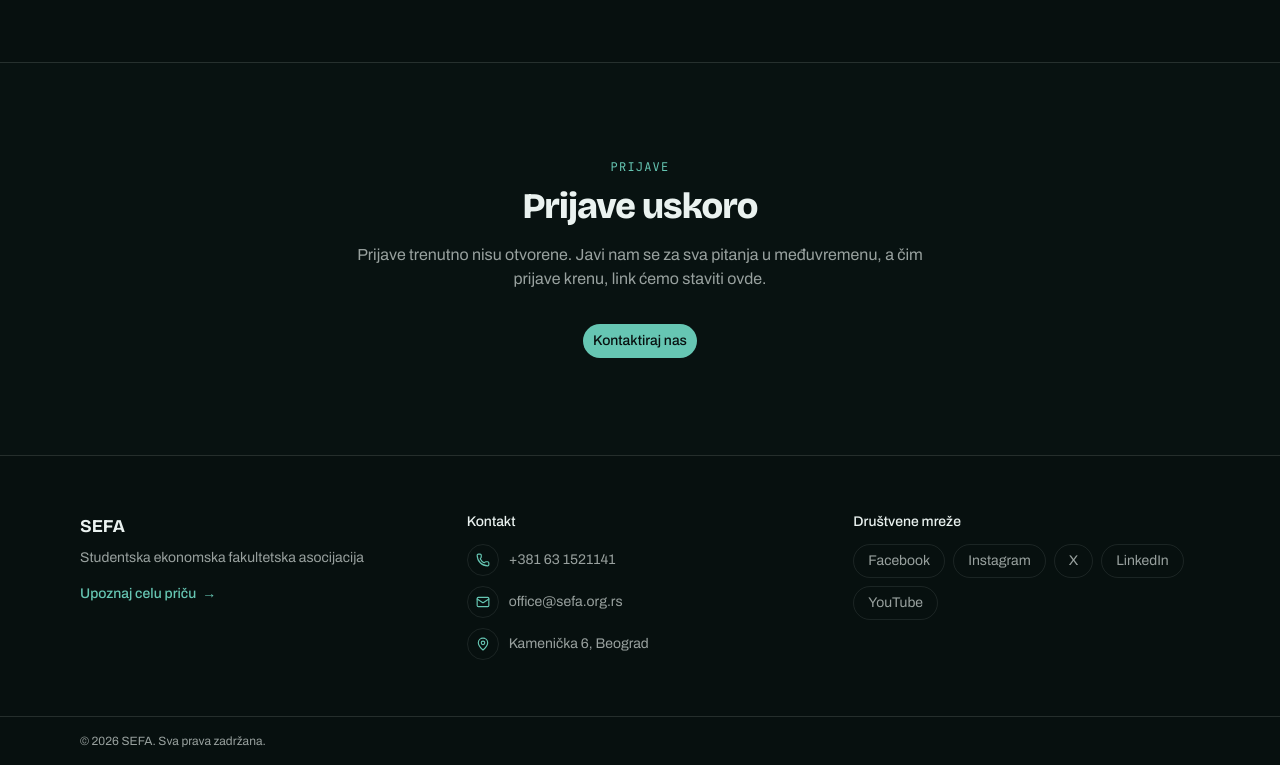
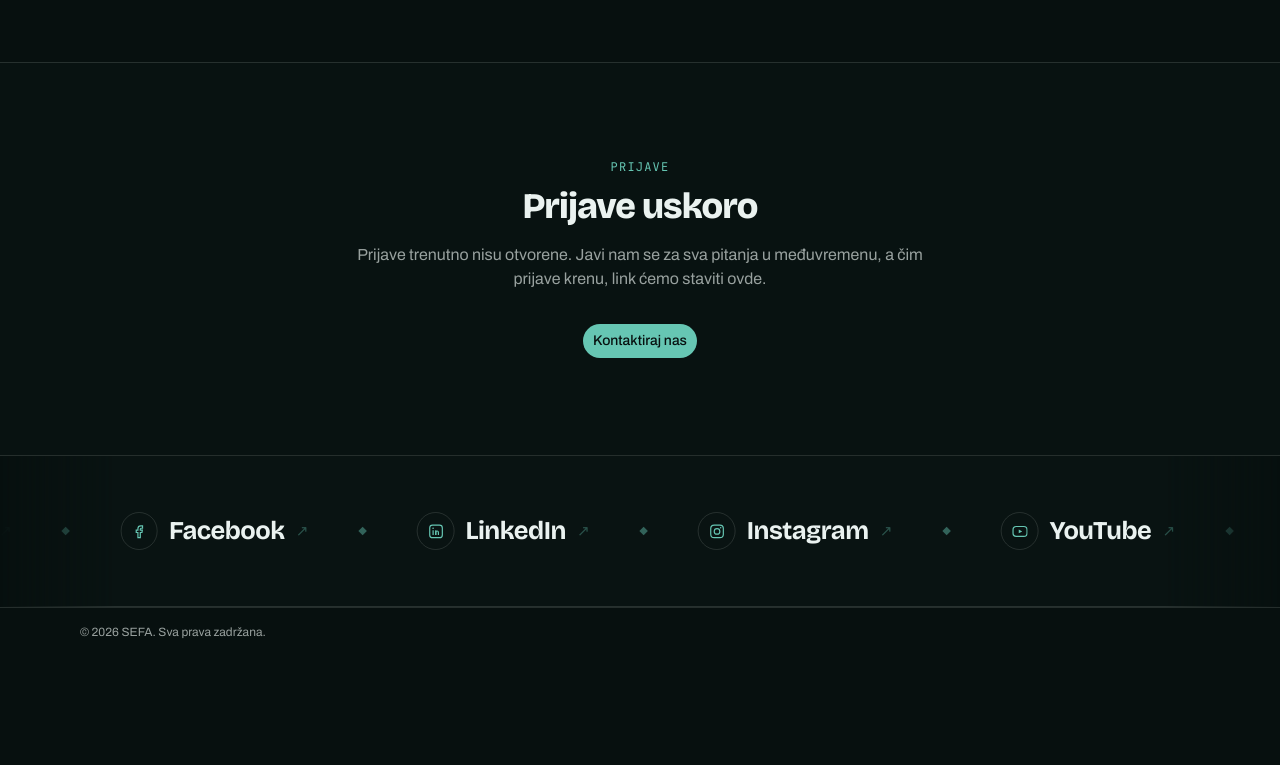
Before and after one commit to ilijaivkovic70-jpg/SEFA-WEBSITE, a Next.js app: page /postani-clan in a window 1280 px wide. Shown: the part 633-1398 px from the top of the page. After the commit the page ends 1289 px from the top, so only its background shows below. Built offline with nearby package versions, Linux system fonts and the light colour scheme.

Commit message:
Redizajn footera: beskonačna traka sa pravim mrežama i ikonicama
Zamenjuje statičnu listu linkova pokretnom trakom (marquee) sa
stvarnim SEFA nalozima i ručno crtanim ikonicama brendova.

```diff
--- a/app/globals.css
+++ b/app/globals.css
@@ -2675,3 +2675,157 @@
     stroke-dashoffset: 0;
   }
 }
+
+/* ============================================================
+   TRAKA DRUŠTVENIH MREŽA — beskonačna vrpca u podnožju.
+
+   Ista grupa linkova stoji dva puta jedna do druge, a koloseg
+   (`.marquee__track`) se pomera za tačno svoju polovinu: kad prva
+   grupa isklizne levo, druga je već tačno na njenom mestu, pa se
+   povratak na početak ne primeti. Grupe se sklapaju u
+   components/footer.tsx.
+
+   Dve ručke za podešavanje: `--marquee-speed` (koliko traje jedan
+   pun krug) i `--marquee-gap` (razmak između linkova).
+   ============================================================ */
+
+.marquee {
+  --marquee-speed: 42s;
+  --marquee-gap: clamp(1.75rem, 4vw, 3.25rem);
+  position: relative;
+  overflow: hidden;
+  border-bottom: 1px solid var(--border);
+  padding-block: clamp(2.25rem, 4.5vw, 3.5rem);
+  /* tek malo svetlije od pozadine — traka se izdvoji a da ne vice */
+  background: color-mix(in srgb, var(--card) 55%, var(--background));
+  /* krajevi se gube u pozadinu umesto da se seku po ivici ekrana */
+  mask-image: linear-gradient(
+    to right,
+    transparent,
+    #000 clamp(3rem, 9vw, 8rem),
+    #000 calc(100% - clamp(3rem, 9vw, 8rem)),
+    transparent
+  );
+}
+
+.marquee__track {
+  display: flex;
+  width: max-content;
+  animation: marquee-slide var(--marquee-speed) linear infinite;
+}
+.marquee:hover .marquee__track,
+.marquee:focus-within .marquee__track {
+  animation-play-state: paused;
+}
+
+.marquee__group {
+  display: flex;
+  align-items: center;
+  margin: 0;
+  padding: 0;
+  list-style: none;
+}
+
+.marquee__item {
+  display: flex;
+  align-items: center;
+  gap: var(--marquee-gap);
+  padding-inline-end: var(--marquee-gap);
+}
+
+/* romb kao razdelnik između dva naloga */
+.marquee__sep {
+  width: 6px;
+  height: 6px;
+  flex: none;
+  rotate: 45deg;
+  background: var(--primary);
+  opacity: 0.45;
+}
+
+.marquee__link {
+  display: flex;
+  align-items: center;
+  gap: 0.7rem;
+  color: var(--muted-foreground);
+  white-space: nowrap;
+  transition: color 0.28s ease;
+}
+
+.marquee__icon {
+  display: flex;
+  align-items: center;
+  justify-content: center;
+  width: 2.35rem;
+  height: 2.35rem;
+  flex: none;
+  border: 1px solid var(--border);
+  border-radius: 999px;
+  color: var(--primary);
+  transition:
+    border-color 0.28s ease,
+    background-color 0.28s ease,
+    transform 0.28s cubic-bezier(0.22, 0.61, 0.36, 1);
+}
+.marquee__icon svg {
+  width: 1.05rem;
+  height: 1.05rem;
+}
+
+.marquee__label {
+  font-family: var(--font-heading), sans-serif;
+  font-size: clamp(1.15rem, 2.2vw, 1.6rem);
+  font-weight: 700;
+  letter-spacing: -0.02em;
+  color: var(--foreground);
+  transition: color 0.28s ease;
+}
+
+/* strelica stoji prigušeno i oživi tek kad se pređe preko linka */
+.marquee__arrow {
+  font-size: 0.95rem;
+  line-height: 1;
+  color: var(--primary);
+  opacity: 0.35;
+  transition:
+    opacity 0.28s ease,
+    transform 0.28s cubic-bezier(0.22, 0.61, 0.36, 1);
+}
+
+@media (hover: hover) {
+  .marquee__link:hover .marquee__label {
+    color: var(--primary);
+  }
+  .marquee__link:hover .marquee__icon {
+    border-color: var(--primary);
+    background: color-mix(in srgb, var(--primary) 12%, transparent);
+    transform: translateY(-2px);
+  }
+  .marquee__link:hover .marquee__arrow {
+    opacity: 1;
+    transform: translate(2px, -2px);
+  }
+}
+
+@keyframes marquee-slide {
+  to {
+    transform: translate3d(-50%, 0, 0);
+  }
+}
+
+/* ---------- smanjeno kretanje: traka miruje, linkovi ostaju ---------- */
+
+@media (prefers-reduced-motion: reduce) {
+  .marquee {
+    overflow-x: auto;
+  }
+  .marquee__track {
+    animation: none;
+  }
+  .marquee__link,
+  .marquee__icon,
+  .marquee__label,
+  .marquee__arrow {
+    transition: none;
+  }
+}
--- a/components/footer.tsx
+++ b/components/footer.tsx
@@ -1,87 +1,68 @@
-import Link from "next/link";
-import { Mail, MapPin, Phone } from "lucide-react";
-
+/* Adrese naloga — ako se neki nalog promeni, menja se samo `href`. */
 const SOCIAL_LINKS = [
-  { href: "https://facebook.com", label: "Facebook" },
-  { href: "https://instagram.com", label: "Instagram" },
-  { href: "https://x.com", label: "X" },
-  { href: "https://linkedin.com", label: "LinkedIn" },
-  { href: "https://youtube.com", label: "YouTube" },
+  {
+    href: "https://www.instagram.com/sefa_org/",
+    label: "Instagram",
+    icon: InstagramGlyph,
+  },
+  {
+    href: "https://www.youtube.com/@sefa-org",
+    label: "YouTube",
+    icon: YouTubeGlyph,
+  },
+  {
+    href: "https://www.facebook.com/sefa.org/",
+    label: "Facebook",
+    icon: FacebookGlyph,
+  },
+  {
+    href: "https://www.linkedin.com/company/sefa-org/",
+    label: "LinkedIn",
+    icon: LinkedInGlyph,
+  },
 ];
 
-const CONTACT_LINKS = [
-  {
-    icon: Phone,
-    label: "+381 63 1521141",
-    href: "tel:+381631521141",
-  },
-  {
-    icon: Mail,
-    label: "office@sefa.org.rs",
-    href: "mailto:office@sefa.org.rs",
-  },
-  {
-    icon: MapPin,
-    label: "Kamenička 6, Beograd",
-    href: "https://maps.google.com/?q=Kamenička+6+Beograd",
-  },
-];
+/* Traka se vrti tako što se ista grupa linkova iscrta dva puta jednu do
+   druge, a ceo koloseg se pomera za tačno svoju polovinu — u trenutku kad
+   prva grupa isklizne, druga je na njenom mestu i skok se ne vidi.
+   Unutar jedne grupe lista se ponavlja tri puta da bi bila šira od ekrana
+   i na velikim monitorima. */
+const MARQUEE_GROUP = [...SOCIAL_LINKS, ...SOCIAL_LINKS, ...SOCIAL_LINKS];
+
+function MarqueeGroup({ hidden }: { hidden?: boolean }) {
+  return (
+    <ul className="marquee__group" aria-hidden={hidden || undefined}>
+      {MARQUEE_GROUP.map((link, index) => (
+        <li key={`${link.label}-${index}`} className="marquee__item">
+          <a
+            href={link.href}
+            target="_blank"
+            rel="noopener noreferrer"
+            tabIndex={hidden ? -1 : undefined}
+            className="marquee__link"
+          >
+            <span className="marquee__icon">
+              <link.icon />
+            </span>
+            <span className="marquee__label">{link.label}</span>
+            <span aria-hidden="true" className="marquee__arrow">
+              ↗
+            </span>
+          </a>
+          <span aria-hidden="true" className="marquee__sep" />
+        </li>
+      ))}
+    </ul>
+  );
+}
 
 export function Footer() {
   return (
     <footer className="border-t">
-      <div className="mx-auto grid max-w-6xl gap-10 px-4 py-14 sm:grid-cols-2 lg:grid-cols-3">
-        <div>
-          <p className="font-heading text-lg font-bold">SEFA</p>
-          <p className="mt-2 text-sm text-muted-foreground">
-            Studentska ekonomska fakultetska asocijacija
-          </p>
-          <Link
-            href="/kontakt"
-            className="group mt-4 inline-flex items-center gap-1.5 text-sm font-medium text-primary transition-colors hover:text-foreground"
-          >
-            Upoznaj celu priču
-            <span aria-hidden="true" className="transition-transform group-hover:translate-x-0.5">
-              →
-            </span>
-          </Link>
-        </div>
-
-        <div className="flex flex-col gap-3">
-          <p className="text-sm font-medium">Kontakt</p>
-          <div className="flex flex-col gap-2.5">
-            {CONTACT_LINKS.map(({ icon: Icon, label, href }) => (
-              <a
-                key={label}
-                href={href}
-                target={href.startsWith("http") ? "_blank" : undefined}
-                rel={href.startsWith("http") ? "noopener noreferrer" : undefined}
-                className="group flex items-center gap-2.5 text-sm text-muted-foreground transition-colors hover:text-foreground"
-              >
-                <span className="flex size-8 shrink-0 items-center justify-center rounded-full border border-border/70 text-primary transition-colors group-hover:border-primary group-hover:bg-primary/10">
-                  <Icon className="size-3.5" />
-                </span>
-                {label}
-              </a>
-            ))}
-          </div>
-        </div>
-
-        <div className="flex flex-col gap-3">
-          <p className="text-sm font-medium">Društvene mreže</p>
-          <div className="flex flex-wrap gap-2">
-            {SOCIAL_LINKS.map((link) => (
-              <a
-                key={link.label}
-                href={link.href}
-                target="_blank"
-                rel="noopener noreferrer"
-                className="rounded-full border border-border/70 px-3.5 py-1.5 text-sm text-muted-foreground transition-colors hover:border-primary hover:text-foreground"
-              >
-                {link.label}
-              </a>
-            ))}
-          </div>
+      <div className="marquee">
+        <div className="marquee__track">
+          <MarqueeGroup />
+          <MarqueeGroup hidden />
         </div>
       </div>
 
@@ -93,3 +74,46 @@ export function Footer() {
     </footer>
   );
 }
+
+/* ---------- znaci mreža ----------
+   Lucide više ne isporučuje logotipe brendova, pa svaki stoji ovde kao
+   mali inline `<svg>`. Boja se nasleđuje preko `currentColor`. */
+
+function InstagramGlyph() {
+  return (
+    <svg viewBox="0 0 24 24" fill="none" stroke="currentColor" strokeWidth="1.7" aria-hidden="true">
+      <rect x="3" y="3" width="18" height="18" rx="5" />
+      <circle cx="12" cy="12" r="4" />
+      <circle cx="17.2" cy="6.8" r="1.1" fill="currentColor" stroke="none" />
+    </svg>
+  );
+}
+
+function YouTubeGlyph() {
+  return (
+    <svg viewBox="0 0 24 24" fill="none" stroke="currentColor" strokeWidth="1.7" aria-hidden="true">
+      <rect x="2" y="5" width="20" height="14" rx="4.5" />
+      <path d="M10.2 9.3l5 2.7-5 2.7V9.3z" fill="currentColor" stroke="none" />
+    </svg>
+  );
+}
+
+function FacebookGlyph() {
+  return (
+    <svg viewBox="0 0 24 24" fill="none" stroke="currentColor" strokeWidth="1.7" aria-hidden="true">
+      <path d="M14.8 7.5h2.2V4.2h-2.6c-2.4 0-4 1.6-4 4v2.1H8v3.3h2.4V21h3.4v-7.4h2.4l.5-3.3h-2.9V8.9c0-.9.4-1.4 1-1.4z" />
+    </svg>
+  );
+}
+
+function LinkedInGlyph() {
+  return (
+    <svg viewBox="0 0 24 24" fill="none" stroke="currentColor" strokeWidth="1.7" aria-hidden="true">
+      <rect x="3" y="3" width="18" height="18" rx="4" />
+      <path d="M7.8 10.4V17" />
+      <path d="M11.6 17v-3.6c0-1.2.8-2 1.9-2s1.9.8 1.9 2V17" />
+      <path d="M11.6 10.4V17" />
+      <circle cx="7.8" cy="7.4" r="1.1" fill="currentColor" stroke="none" />
+    </svg>
+  );
+}
```
